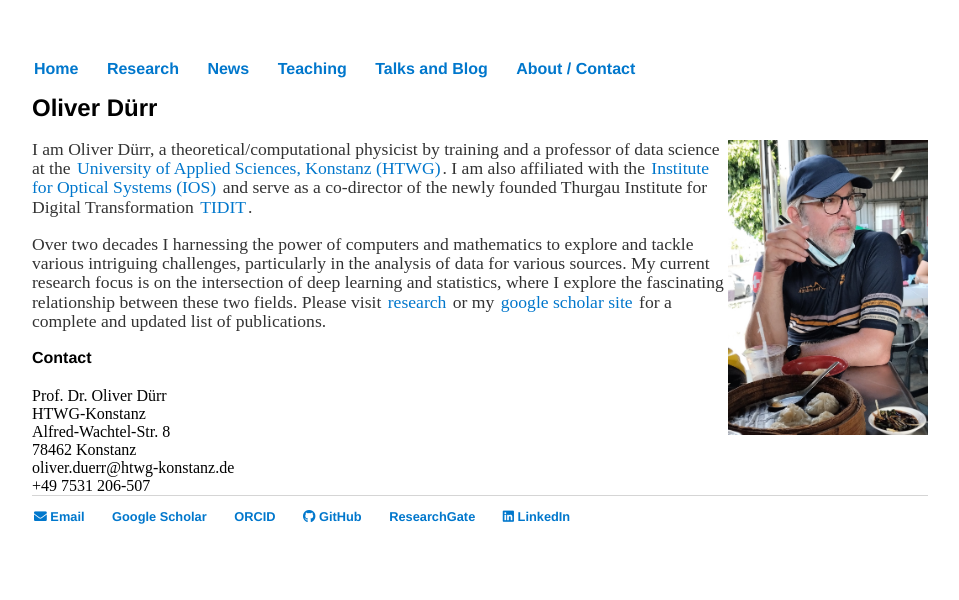
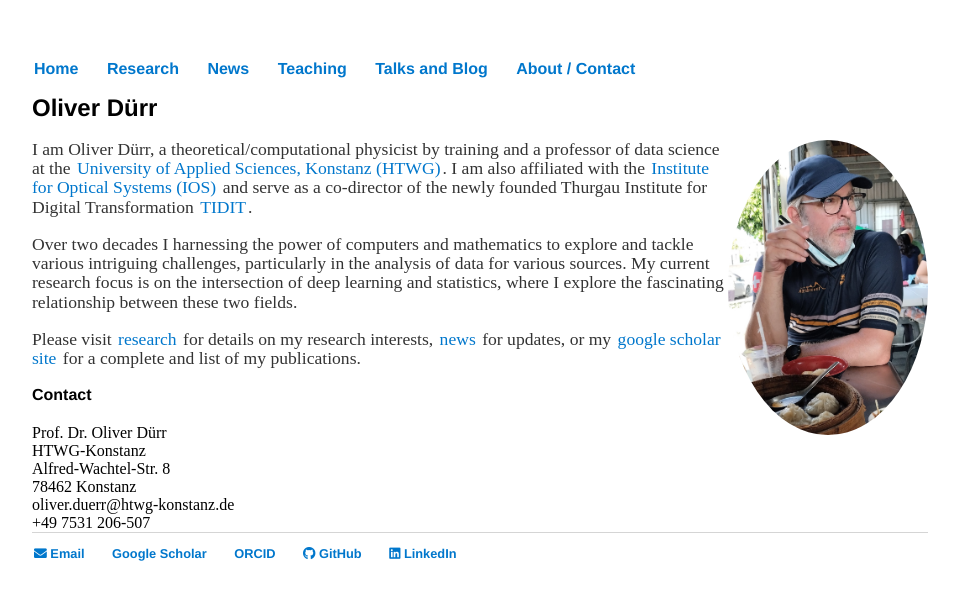
Before and after one commit to oduerr/oduerr.github.io, a Jekyll site: the page built from index.md, in a window 1280 px wide. Shown: the top 600 px of the page, without its empty margins (160-1119 px from the left). Built offline with Jekyll 4.4.1, drawn with Linux system fonts in a browser that asks for light colours; a style sheet for code colours, icons or effects is not loaded.

Commit message:
some polishing

```diff
--- a/_layouts/default.html
+++ b/_layouts/default.html
@@ -38,7 +38,7 @@
 			<li><a href="https://scholar.google.com/citations?user=T8hH3TMnFPwC"><i class="ai ai-google-scholar"></i> Google Scholar</a></li>
 			<li><a href="https://orcid.org/0000-0003-2271-8630"><i class="ai ai-orcid"></i> ORCID</a></li>
             <li><a href="https://github.com/oduerr"><i class="fab fa-github"></i> GitHub</a></li>
-			<li><a href="https://www.researchgate.net/profile/Oliver_Duerr"><i class="ai ai-researchgate"></i> ResearchGate</a></li>
+			<!-- <li><a href="https://www.researchgate.net/profile/Oliver_Duerr"><i class="ai ai-researchgate"></i> ResearchGate</a></li> -->
 			<li><a href="https://ch.linkedin.com/in/oliver-d%C3%BCrr-64154213"><i class="fab fa-linkedin"></i> LinkedIn</a></li>
 		</ul>
     </footer>
--- a/css/main.css
+++ b/css/main.css
@@ -1,3 +1,12 @@
+img.profile-photo {
+    border-radius: 80% 80%; /* Adjust the values to make it more or less oval */
+    /* Other CSS properties as needed */
+}
+img.profile-photo2 {
+    border-radius: 50% / 80% 80%; /* Adjust the values to make it more or less oval */
+    /* Other CSS properties as needed */
+}
+
 body {
     margin: 60px auto;
     width: 70%;
--- a/index.md
+++ b/index.md
@@ -4,11 +4,13 @@ title: Research Interest
 ---
 
 # Oliver Dürr
-<img src="imgs/oliver_taiwan.jpg" alt="image" style="float: right;" width="200">
+<img src="imgs/oliver_taiwan.jpg" alt="image" style="float: right;" width="200"  class="profile-photo">
 
 I am Oliver Dürr, a theoretical/computational physicist by training and a professor of data science at the [University of Applied Sciences, Konstanz (HTWG)](https://www.htwg-konstanz.de/hochschule/fakultaeten/informatik/orga/professoren/duerr). I am also affiliated with the [Institute for Optical Systems (IOS)](https://www.ios.htwg-konstanz.de/) and serve as a co-director of the newly founded Thurgau Institute for Digital Transformation [TIDIT](https://www.htwg-konstanz.de/aktuelles/news/neues-forschungsinstitut-im-kanton-thurgau).
 
-Over two decades I harnessing the power of computers and mathematics to explore and tackle various intriguing challenges, particularly in the analysis of data for various sources. My current research focus is on the intersection of deep learning and statistics, where I explore the fascinating relationship between these two fields. Please visit [research](research) or my [google scholar site](https://scholar.google.ch/citations?user=T8hH3TMnFPwC&hl=de) for a complete and updated list of publications.
+Over two decades I harnessing the power of computers and mathematics to explore and tackle various intriguing challenges, particularly in the analysis of data for various sources. My current research focus is on the intersection of deep learning and statistics, where I explore the fascinating relationship between these two fields.
+
+Please visit [research](research) for details on my research interests, [news](news) for updates, or my [google scholar site](https://scholar.google.ch/citations?user=T8hH3TMnFPwC&hl=de) for a complete and list of my publications.
 
 
 <table width="70%" border="0" cellspacing="0" cellpadding="0">
```
Also changed, not shown: research/index.md (+6 -4 lines), imgs/Oliver_Elvis.jpg (added), 2 other files.
